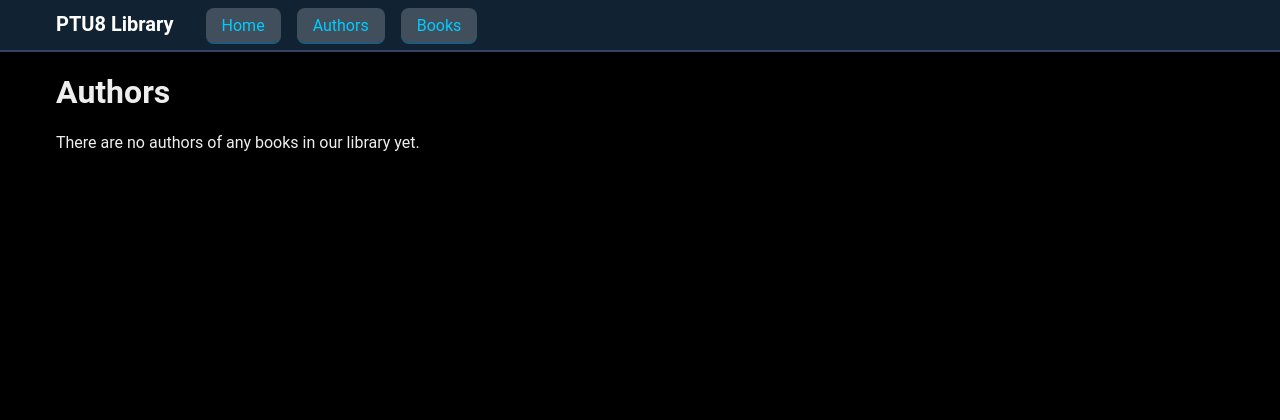
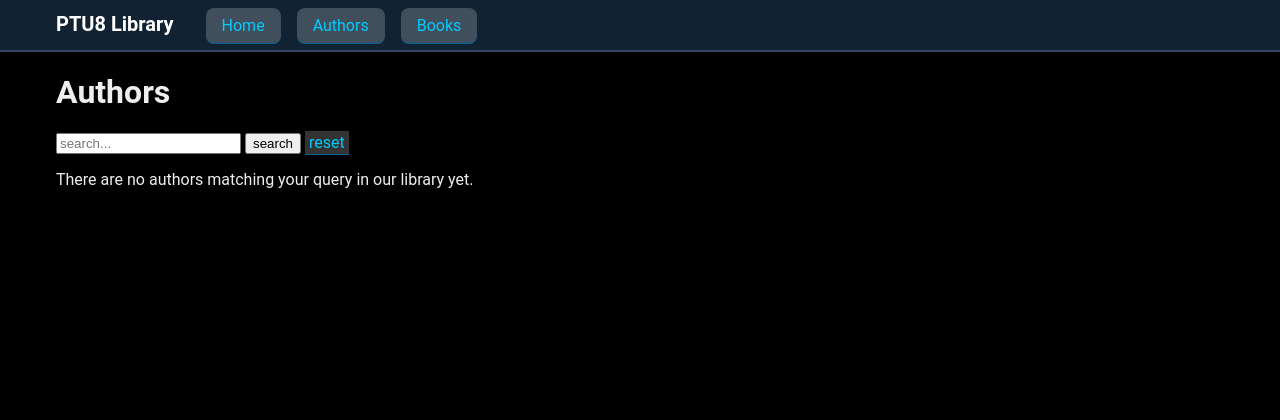
Before and after one commit to reinikeda/ptu8_library, a Django app: page /authors/ in a window 1280 px wide. Shown: the top 420 px of the page. Run offline with Django 4.2, Linux system fonts and the light colour scheme; data that the repository does not hold is empty.

Commit message:
search implemented abstractly

```diff
--- a/ptu8_library/library/static/library/css/style.css
+++ b/ptu8_library/library/static/library/css/style.css
@@ -91,3 +91,12 @@ header ul li a {
 .flex-grow-one {
     flex-grow: 1;
 }
+
+form.search-form {
+    margin-bottom: 1rem;
+}
+
+.form-reset {
+    cursor: pointer;
+    padding: 2px 4px;
+}
--- a/ptu8_library/library/templates/library/authors.html
+++ b/ptu8_library/library/templates/library/authors.html
@@ -2,6 +2,7 @@
 {% block title %}Authors in {{ block.super }}{% endblock title %}
 {% block content %}
 <h1>Authors</h1>
+{% include 'library/includes/search.html' %}
 {% if authors %}
 {% with authors as page_obj %}
     {% include 'library/includes/paginator_fpnl.html' %}
@@ -15,6 +16,6 @@
     {% include 'library/includes/paginator_pages.html' %}
 {% endwith %}
 {% else %}
-    <p>There are no authors of any books in our library yet.</p>
+    <p>There are no authors matching your query in our library yet.</p>
 {% endif %}
 {% endblock content %}
--- a/ptu8_library/library/templates/library/book_list.html
+++ b/ptu8_library/library/templates/library/book_list.html
@@ -2,6 +2,7 @@
 {% block title %}Books in {{ block.super }}{% endblock title %}
 {% block content %}
 <h1>Books</h1>
+{% include 'library/includes/search.html' %}
 {% if book_list.count > 0 %}
 {% include 'library/includes/paginator_fpnl.html' %}
 <ul>
@@ -11,6 +12,6 @@
 </ul>
 {% include 'library/includes/paginator_pages.html' %}
 {% else %}
-    <p>There are no books in our library yet.</p>
+    <p>There are no books matching your query in our library yet.</p>
 {% endif %}
 {% endblock content %}
--- a/ptu8_library/library/templates/library/includes/paginator_pages.html
+++ b/ptu8_library/library/templates/library/includes/paginator_pages.html
@@ -4,7 +4,7 @@
             {% if page_obj.number == page %}
                 <span class="current">{{ page }}</span>
             {% else %}
-                <a href="?page={{ page }}">{{ page }}</a>
+                <a href="?page={{ page }}{% if request.GET.search %}&search={{ request.GET.search }}{% endif %}">{{ page }}</a>
             {% endif %}
         {% endfor %}
     </div>
--- /dev/null
+++ b/ptu8_library/library/templates/library/includes/search.html
@@ -0,0 +1,5 @@
+<form class="search-form" method="get" id="search_form">
+    <input id="search_input" type="text" name="search" placeholder="search..." value="{{ request.GET.search }}">
+    <button type="submit">search</button>
+    <a class="form-reset" onclick="getElementById('search_input').value=''; getElementById('search_form').submit();">reset</a>
+</form>
--- a/ptu8_library/library/views.py
+++ b/ptu8_library/library/views.py
@@ -1,3 +1,4 @@
+from django.db.models import Q
 from django.core.paginator import Paginator
 from django.shortcuts import render, get_object_or_404
 from django.views import generic
@@ -18,7 +19,13 @@ def index(request):
 
 
 def authors(request):
-    paginator = Paginator(models.Author.objects.all(), 4)
+    queryset = models.Author.objects
+    query = request.GET.get('search')
+    if query:
+        queryset = queryset.filter(
+            Q(first_name__istartswith=query) | Q(last_name__istartswith=query)
+        )
+    paginator = Paginator(queryset.all(), 4)
     page_number = request.GET.get('page')
     authors = paginator.get_page(page_number)
     return render(request, 'library/authors.html', {
@@ -34,8 +41,18 @@ def author(request, author_id):
 
 class BookListView(generic.ListView):
     model = models.Book
-    paginate_by = 4
+    paginate_by = 2
     template_name = 'library/book_list.html'
+
+    def get_queryset(self):
+        qs =  super().get_queryset()
+        query = self.request.GET.get('search')
+        if query:
+            qs = qs.filter(
+                Q(title__icontains=query) |
+                Q(author__last_name__startswith=query)
+            )
+        return qs
 
 
 class BookDetailView(generic.DetailView):
```
Also changed, not shown: ptu8_library/library/templates/library/includes/paginator_fpnl.html (+4 -4 lines).
